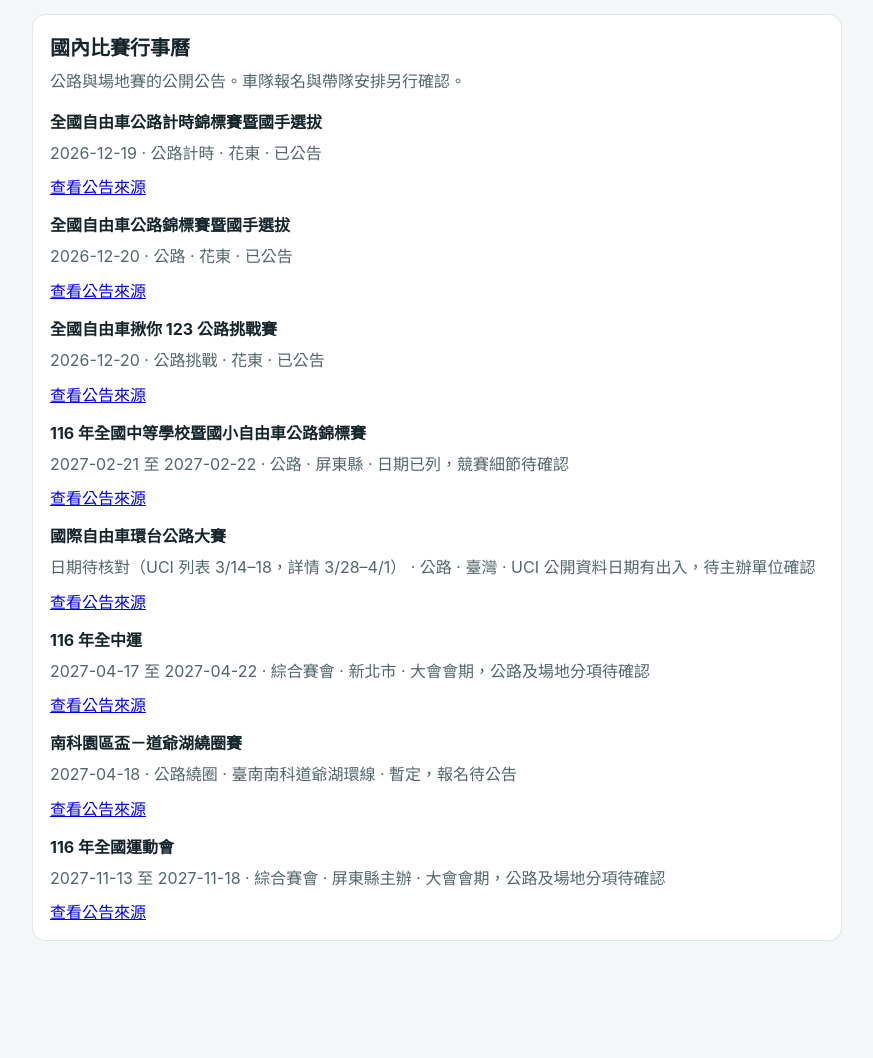
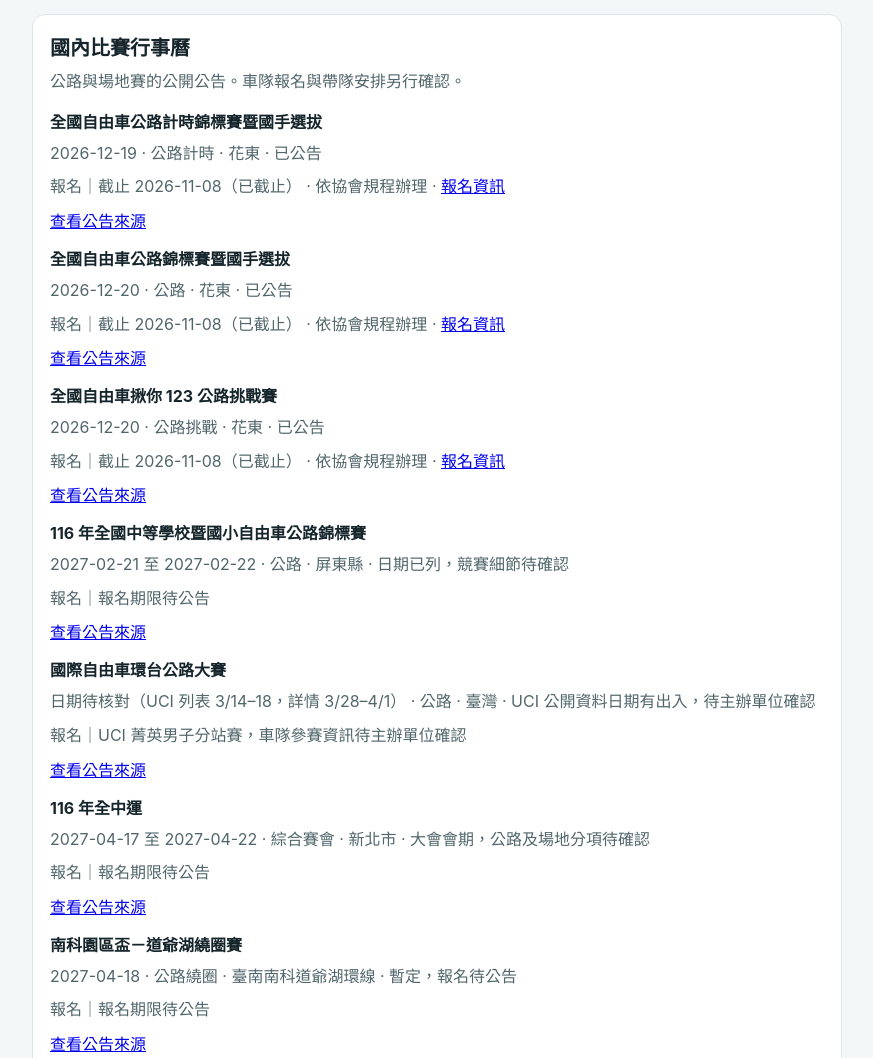
Before and after one commit to ahi0128/xisong-cycling-parent, a plain HTML site: page index.html in a window 1280 px wide. Shown: the part 1983-3041 px from the top of the page, without its empty margins (203-1076 px from the left). Before the commit the page ends 2944 px from the top, so only its background shows below. Drawn offline with Linux system fonts and the light colour scheme.

Commit message:
顯示賽事報名截止與公告資訊

```diff
--- a/index.html
+++ b/index.html
@@ -75,7 +75,21 @@ main{max-width:850px;margin:auto;padding:20px}section+section{margin-top:14px}.a
    const detail = document.createElement('p');
    const dates = event.displayDate || (event.end && event.end !== event.start ? event.start + ' 至 ' + event.end : event.start);
    detail.textContent = [dates,event.discipline,event.venue,event.status].filter(Boolean).join(' · ');
-   article.append(title,detail);
+   const registration = document.createElement('p');
+   const deadline = event.registrationDeadline;
+   const note = event.registrationNote || (deadline ? '' : '報名期限待公告');
+   const deadlineText = deadline ? '截止 ' + deadline + '（' + (deadline < today ? '已截止' : deadline === today ? '今天截止' : '請留意期限') + '）' : '';
+   registration.textContent = '報名｜' + [deadlineText,note].filter(Boolean).join(' · ');
+   article.append(title,detail,registration);
+   if (event.registrationUrl) {
+    const registrationUrl = new URL(event.registrationUrl);
+    if (registrationUrl.protocol === 'https:') {
+     const registrationLink = document.createElement('a');
+     registrationLink.href = registrationUrl.href;
+     registrationLink.textContent = '報名資訊';
+     registration.append(' · ',registrationLink);
+    }
+   }
    const url = new URL(event.source);
    if (url.protocol === 'https:') {
     const link = document.createElement('a');
```
